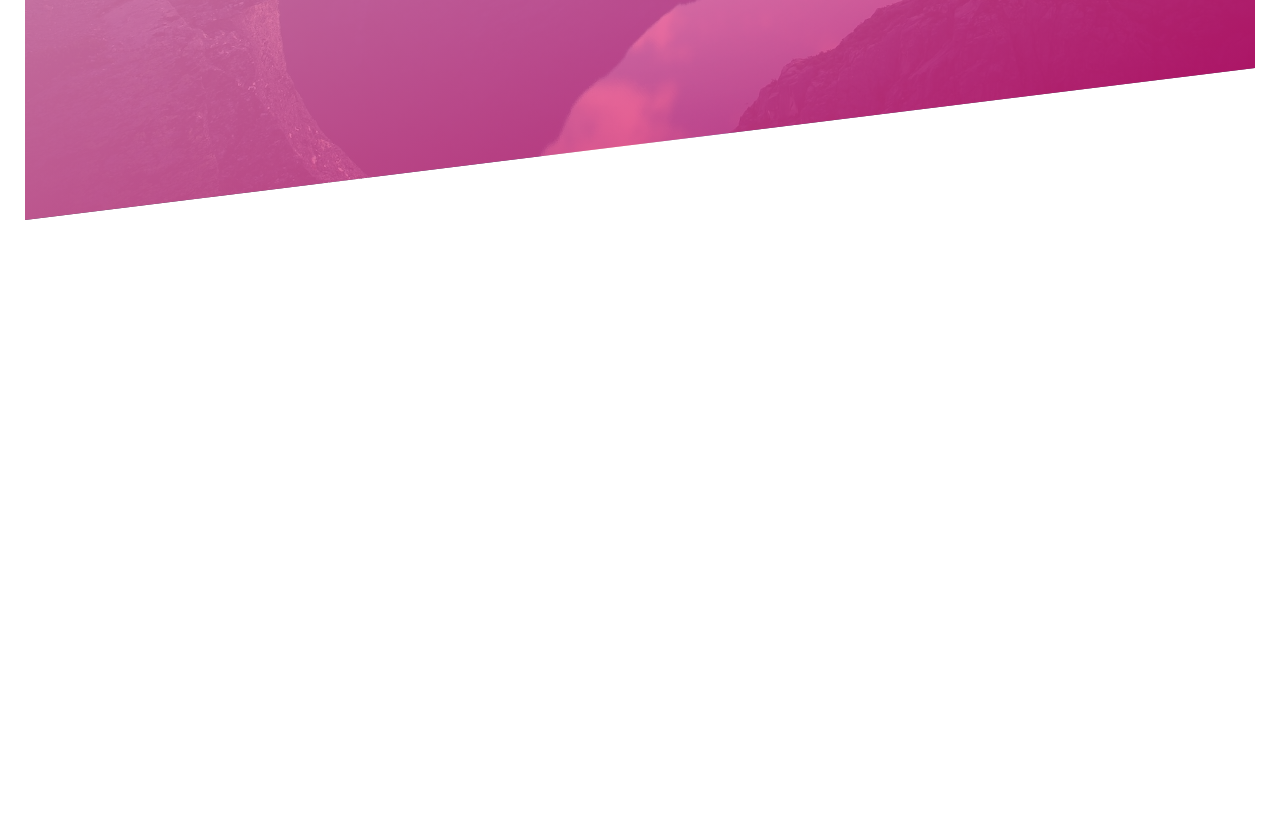
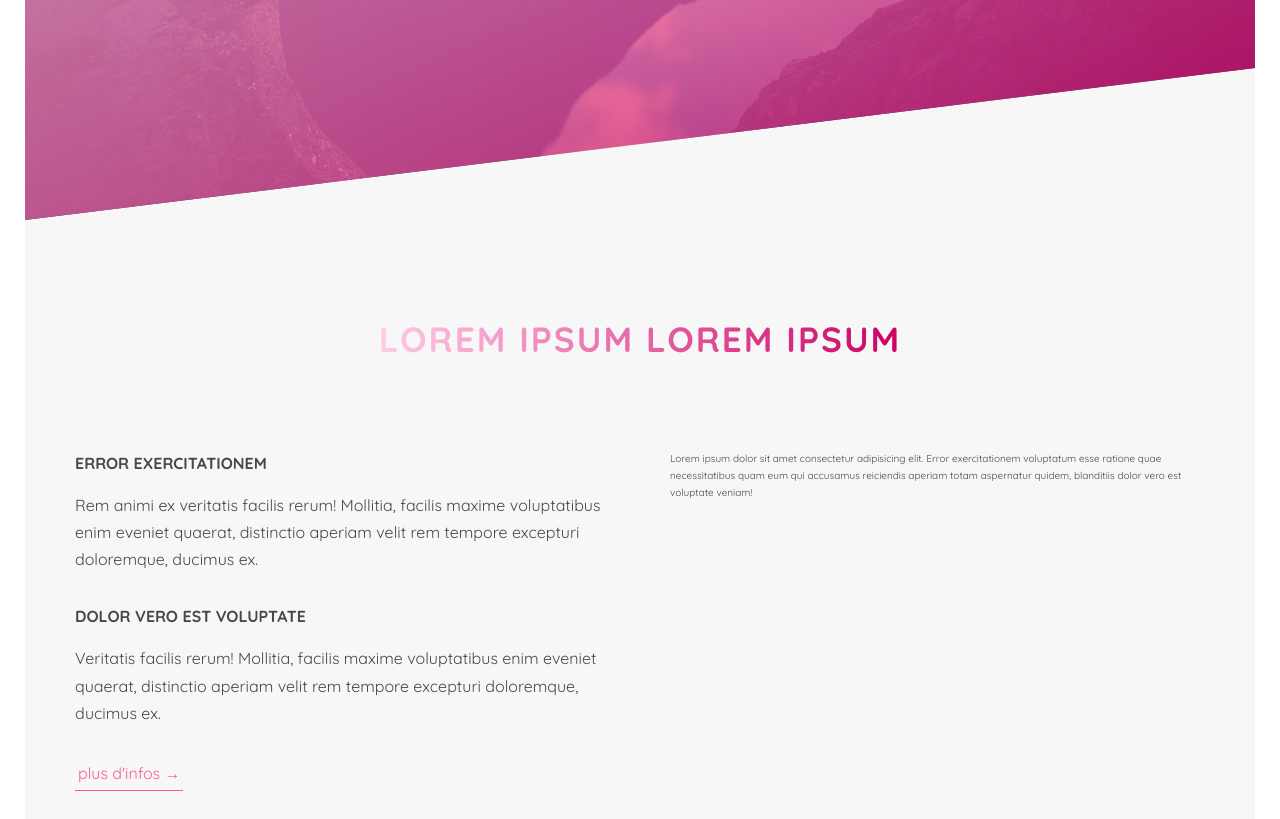
Before and after one commit to tantatinta/libre, a website: page index.html in a window 1280 px wide. Shown: the part 565-1384 px from the top of the page. Before the commit the page ends 810 px from the top, so only its background shows below. Drawn offline with Linux system fonts and the light colour scheme.

Commit message:
one half of about section done

```diff
--- a/index.html
+++ b/index.html
@@ -26,6 +26,32 @@
                 <a href='#' class='btn btn--white btn--animated'>lorem<br> ipsum </a>
             </div>
         </header>
+
+        <main>
+            <section class="section-about">
+                <div class="u-center-text u-margin-bottom-big">
+                    <h2 class="heading-secondary">
+                    Lorem Ipsum Lorem Ipsum
+                    </h2>
+                </div>
+
+                <div class="row">
+                    <div class="col-1-of-2">
+                        <h3 class="heading-tertiary u-margin-bottom-small">Error exercitationem</h3>
+                        <p class="paragraph">Rem animi ex veritatis facilis rerum! Mollitia, facilis maxime voluptatibus enim eveniet quaerat, distinctio aperiam velit rem tempore excepturi doloremque, ducimus ex.</p>
+                        <h3 class="heading-tertiary u-margin-bottom-small">dolor vero est voluptate </h3>
+                        <p class="paragraph">Veritatis facilis rerum! Mollitia, facilis maxime voluptatibus enim eveniet quaerat, distinctio aperiam velit rem tempore excepturi doloremque, ducimus ex.</p>
+                        <a href="#" class="btn-text">plus d'infos &rarr;</a>
+
+                    </div>
+                    <div class="col-1-of-2">
+                        Lorem ipsum dolor sit amet consectetur adipisicing elit. Error exercitationem voluptatum esse ratione quae necessitatibus quam eum qui accusamus reiciendis aperiam totam aspernatur quidem, blanditiis dolor vero est voluptate veniam!
+                    </div>
+                </div>
+
+            </section>
+        </main>
+
 
         <!-- <section class="grid-test">
             <div class="row">
--- a/sass/abstracts/_variables.scss
+++ b/sass/abstracts/_variables.scss
@@ -5,9 +5,14 @@ $color-primary-dark: #cc0066;
 $color-grey-dark: #484848;
 $color-white: #ffffff;
 $color-black: #000000;
+$color-grey-light-1: #f7f7f7;
 
 //grid
 
 $grid-width: 114rem;
 $gutter-vertical: 8rem;
 $gutter-horizontal: 6rem;
+
+//font-sizes
+
+$default-font-size: 1.6rem;
--- a/sass/base/_typography.scss
+++ b/sass/base/_typography.scss
@@ -35,3 +35,35 @@ body {
   }
 
 }
+
+.heading-secondary{
+  font-size: 3.5rem;
+  text-transform: uppercase;
+  font-weight: 700;
+  display: inline-block;
+  background-image: linear-gradient(to right, $color-primary-light, $color-primary-dark);
+  -webkit-background-clip: text;
+  color: transparent;
+  letter-spacing: 2px;
+  transition: all .2s;
+
+  &:hover {
+    transform: skewY(2deg) skewX(15deg) scale(1.1);
+    text-shadow: .5rem 1rem 2rem rgba($color-black, .2);
+  }
+}
+
+.heading-tertiary {
+  font-size: $default-font-size;
+  font-weight: 700;
+  text-transform: uppercase;
+}
+
+.paragraph {
+  font-size: $default-font-size;
+
+  &:not(:last-child) {
+    margin-bottom: 3rem;
+  }
+
+}
--- a/sass/base/_utilities.scss
+++ b/sass/base/_utilities.scss
@@ -0,0 +1,4 @@
+.u-center-text { text-align: center; }
+.u-margin-bottom-small { margin-bottom: 1.5rem; }
+.u-margin-bottom-medium { margin-bottom: 4rem; }
+.u-margin-bottom-big { margin-bottom: 8rem; }
--- a/sass/components/_button.scss
+++ b/sass/components/_button.scss
@@ -9,7 +9,7 @@
   border-radius: 100%;
   transition: all .2s;
   position: relative;
-  font-size: 1.6rem;
+  font-size: $default-font-size;
   }
 
   &:hover {
@@ -55,3 +55,28 @@
     animation-fill-mode: backwards;
   }
 }
+
+.btn-text {
+  &:link,
+  &:visited {
+    font-size: $default-font-size;
+    color: $color-primary;
+    display: inline-block;
+    text-decoration: none;
+    border-bottom: 1px solid $color-primary;
+    padding: 3px;
+    transition: all .2s;
+  }
+
+  &:hover {
+    background-color: $color-primary;
+    color: $color-white;
+    box-shadow: 0 1rem 2rem rgba($color-black, .15);
+    transform: translateY(-2px);
+  }
+
+  &:active {
+    box-shadow: 0 .5rem 2rem rgba($color-black, .15);
+    transform: translateY(0);
+  }
+}
--- a/sass/layout/_grid.scss
+++ b/sass/layout/_grid.scss
@@ -1,6 +1,5 @@
 .row {
   max-width: $grid-width;
-  background-color: rgb(202, 202, 202);
   margin: 0 auto;
 
   &:not(:last-child) {
@@ -10,7 +9,6 @@
   @include clearfix;
 
   [class^="col-"] {
-    background-color: rgb(255, 251, 0);
     float: left;
 
     &:not(:last-child) {
--- a/sass/pages/home.scss
+++ b/sass/pages/home.scss
@@ -0,0 +1,5 @@
+.section-about {
+  background-color: $color-grey-light-1;
+  padding: 25rem 5rem;
+  margin-top: -20vh;
+}
```
Also changed, not shown: css/style.css.
